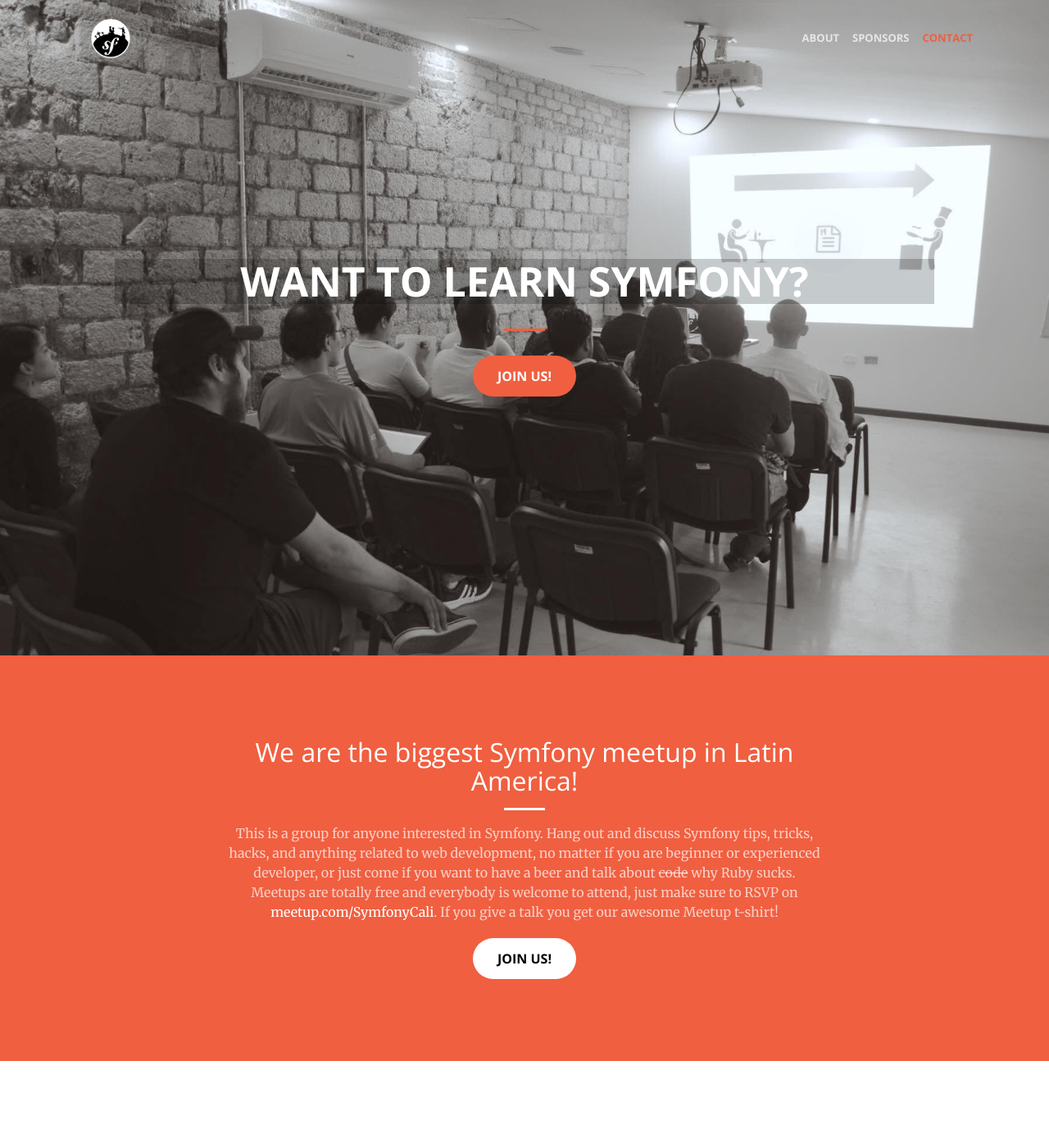
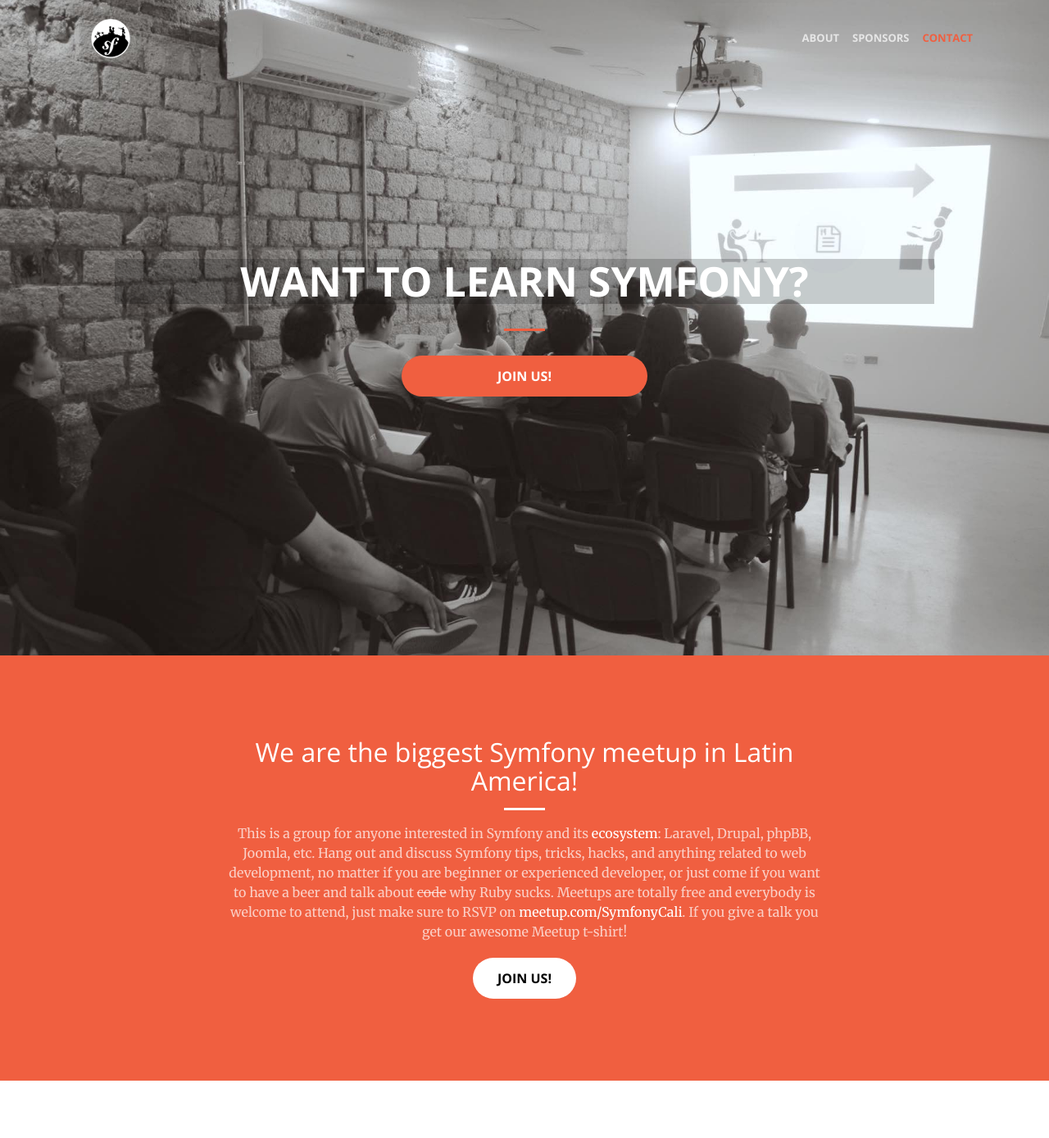
Before and after one commit to gigo6000/symfony-cali, a Symfony app: template templates/home/index.html.twig in a window 1280 px wide. Shown: the top 1389 px of the page at 82% size. Run offline with Twig, Linux system fonts and the light colour scheme; the template is opened without the code that fills it, so the values that code supplies are empty; some libraries are stand-ins or nearby versions.

Commit message:
Style and content improvements

```diff
--- /dev/null
+++ b/public/css/style.css
@@ -0,0 +1,4 @@
+.header-content .btn {
+    width: 300px;
+
+}
--- a/templates/base.html.twig
+++ b/templates/base.html.twig
@@ -23,6 +23,7 @@
 
     <!-- Custom styles for this template -->
     <link href="css/creative.css" rel="stylesheet">
+    <link href="css/style.css" rel="stylesheet">
 
     <!-- Global Site Tag (gtag.js) - Google Analytics -->
     <script async src="https://www.googletagmanager.com/gtag/js?id=UA-106601147-1"></script>
--- a/templates/home/index.html.twig
+++ b/templates/home/index.html.twig
@@ -19,7 +19,7 @@
             <h2 class="section-heading text-white">We are the biggest Symfony meetup in Latin America!</h2>
             <hr class="light">
             <p class="text-faded">
-            This is a group for anyone interested in Symfony.
+            This is a group for anyone interested in Symfony and its <a href="https://symfony.com/projects">ecosystem</a>: Laravel, Drupal, phpBB, Joomla, etc.
 
             Hang out and discuss Symfony tips, tricks, hacks, and anything related to web development, no matter if you are beginner or experienced developer, or just come if you want to have a beer and talk about <del>code</del> why Ruby sucks.
 
```
